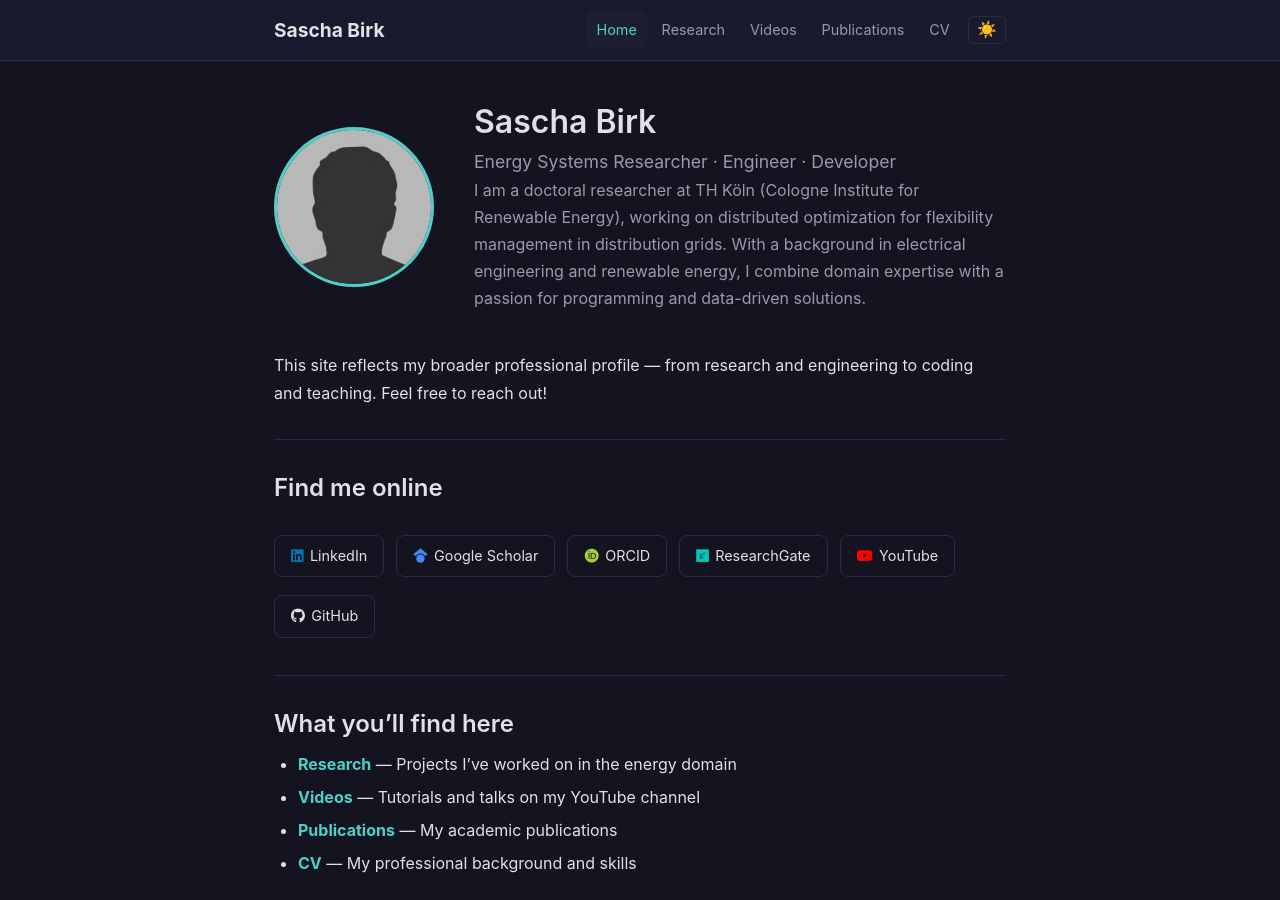
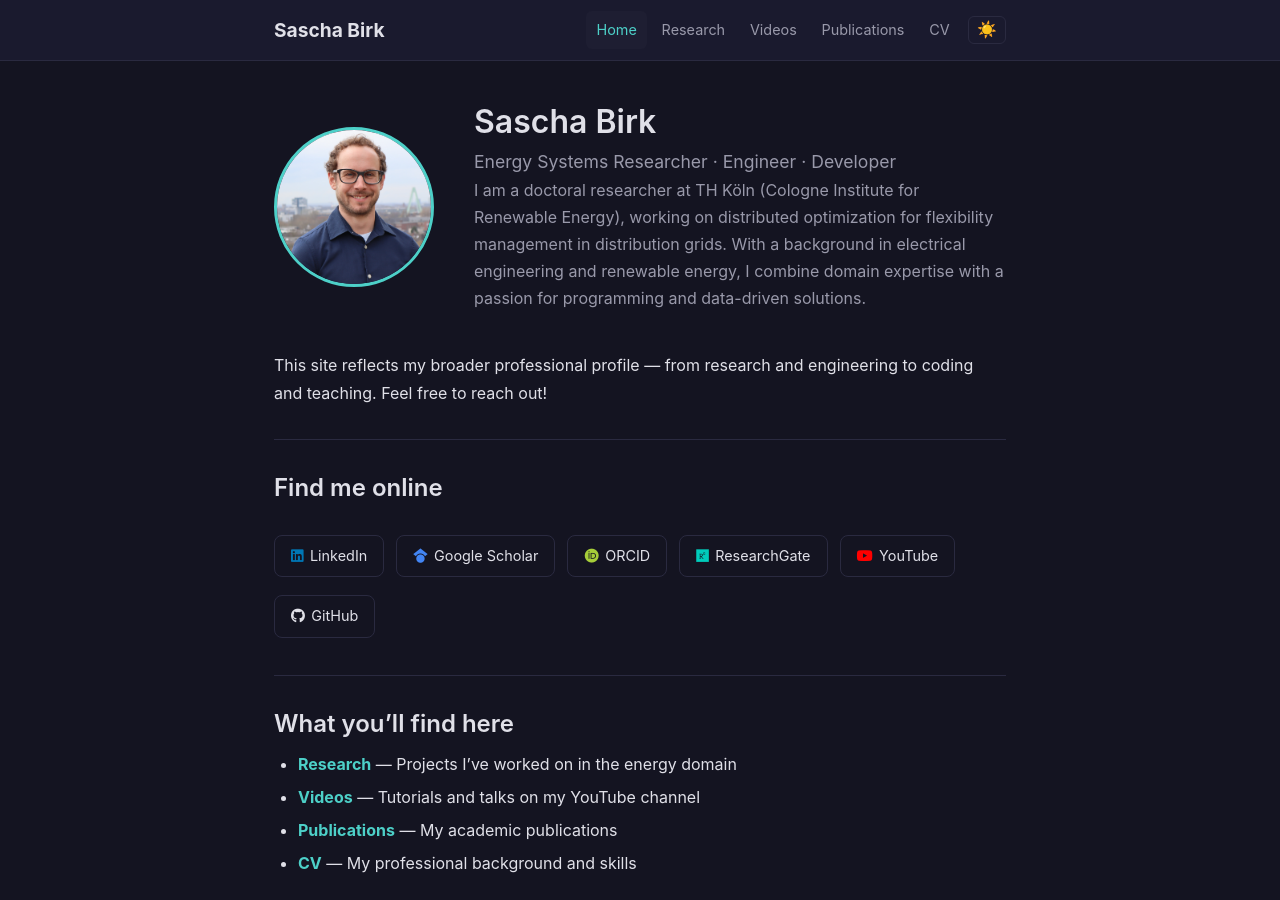
Before and after one commit to Pyosch/Pyosch.github.io, a Jekyll site: the page built from index.md, in a window 1280 px wide and 900 px high. Built offline with Jekyll 4.4.1, drawn with Linux system fonts in a browser that asks for light colours.

Commit message:
Added new profile picture

```diff
--- a/index.md
+++ b/index.md
@@ -3,7 +3,7 @@ layout: default
 ---
 
 <div class="hero">
-  <img src="assets/images/profile.jpg" alt="Sascha Birk" class="hero-photo">
+  <img src="assets/images/20260310_Birk.jpg" alt="Sascha Birk" class="hero-photo">
   <div class="hero-text">
     <h1>Sascha Birk</h1>
     <p class="hero-tagline">Energy Systems Researcher · Engineer · Developer</p>
```
Also changed, not shown: assets/images/20260310_Birk.jpg (added).
